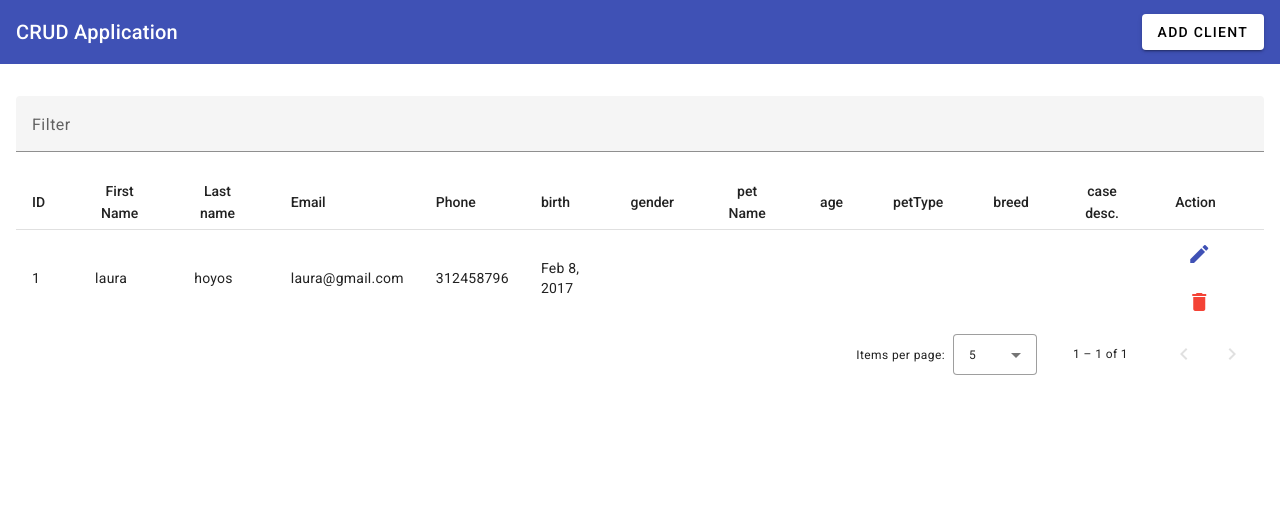
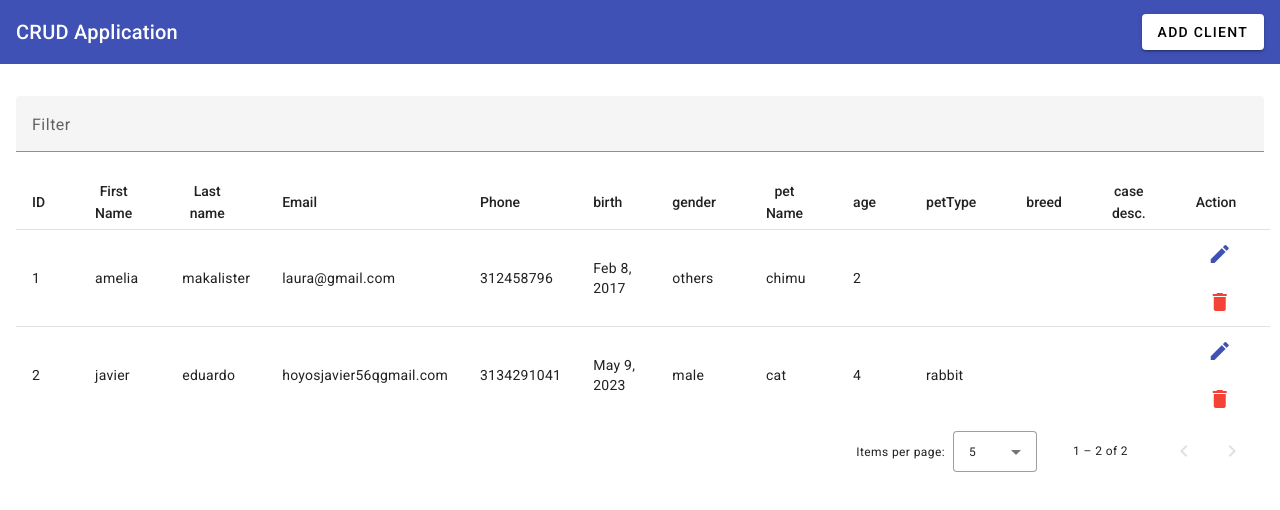
Before and after one commit to Lauhs0402/angularCRUD, an Angular app: page / in a window 1280 px wide. Shown: the top 510 px of the page. Built offline with nearby package versions, Linux system fonts and the light colour scheme; data requests are answered from the project's data file.

Commit message:
adding changes for editing and deleting records

```diff
--- a/db.json
+++ b/db.json
@@ -18,18 +18,32 @@
   },
   "customer": [
     {
-      "firstName": "laura",
-      "lastName": "hoyos",
+      "firstName": "amelia",
+      "lastName": "makalister",
       "email": "laura@gmail.com",
       "phone": 312458796,
       "birth": "2017-02-08T05:00:00.000Z",
-      "gender": "",
-      "petName": "",
-      "age": "",
+      "gender": "others",
+      "petName": "chimu",
+      "age": 2,
       "petType": "",
       "breed": "",
       "caseDescription": "",
       "id": 1
+    },
+    {
+      "firstName": "javier",
+      "lastName": "eduardo",
+      "email": "hoyosjavier56qgmail.com",
+      "phone": 3134291041,
+      "birth": "2023-05-09T05:00:00.000Z",
+      "gender": "male",
+      "petName": "cat",
+      "age": 4,
+      "petType": "rabbit",
+      "breed": "",
+      "caseDescription": "",
+      "id": 2
     }
   ]
 }
--- a/src/app/app.component.html
+++ b/src/app/app.component.html
@@ -95,8 +95,8 @@
       <ng-container matColumnDef="action">
         <th mat-header-cell *matHeaderCellDef mat-sort-header> Action </th>
         <td mat-cell *matCellDef="let row">
-          <button mat-icon-button>
-            <mat-icon color="primary">
+          <button mat-icon-button color="primary"  (click)="openEditForm(row)">
+            <mat-icon >
               edit
             </mat-icon>
           </button>
--- a/src/app/app.component.ts
+++ b/src/app/app.component.ts
@@ -83,4 +83,19 @@ displayedColumns: string[] = [
         error: console.log,
       })
     }
+
+    openEditForm(data:any){
+      const dialogRef = this._dialog.open(EmpAddEditComponent, {
+        data,
+      });
+
+      dialogRef.afterClosed().subscribe({
+        next:(val) => {
+          if (val) {
+            this.getCustomerList();
+          }
+        }
+      })
+
+    }
 }
--- a/src/app/emp-add-edit/emp-add-edit.component.html
+++ b/src/app/emp-add-edit/emp-add-edit.component.html
@@ -68,6 +68,6 @@
     </div>
     <div class="action" mat-dialog-actions>
         <button mat-raised-button type="button" [mat-dialog-close]="false">Cancel</button>
-        <button mat-raised-button color="primary" type="submit">Save</button>
+        <button mat-raised-button color="primary" type="submit">{{data ? 'update':'save'}}</button>
     </div>
 </form>
--- a/src/app/emp-add-edit/emp-add-edit.component.ts
+++ b/src/app/emp-add-edit/emp-add-edit.component.ts
@@ -1,7 +1,8 @@
-import { Component } from '@angular/core';
+import { Component, Inject, OnInit } from '@angular/core';
 import { FormBuilder, FormGroup } from '@angular/forms';
 import { CustomersService } from '../services/customers.service';
 import { MatDialogRef } from '@angular/material/dialog';
+import { MAT_DIALOG_DATA } from '@angular/material/dialog';
 
 
 @Component({
@@ -9,7 +10,7 @@ import { MatDialogRef } from '@angular/material/dialog';
   templateUrl: './emp-add-edit.component.html',
   styleUrls: ['./emp-add-edit.component.scss']
 })
-export class EmpAddEditComponent {
+export class EmpAddEditComponent implements OnInit{
   empForm: FormGroup;
 
   petType : string[] = [
@@ -22,7 +23,10 @@ export class EmpAddEditComponent {
   constructor(
     private _fb: FormBuilder,
     private _empService: CustomersService,
-    private _dialogRef: MatDialogRef<EmpAddEditComponent>) {
+    private _dialogRef: MatDialogRef<EmpAddEditComponent>,
+    @Inject(MAT_DIALOG_DATA) public data: any)
+
+    {
     this.empForm = this._fb.group({
       firstName: '',
       lastName: '',
@@ -38,8 +42,25 @@ export class EmpAddEditComponent {
     })
   }
 
+  ngOnInit(): void{
+    this.empForm.patchValue(this.data);
+  }
+
   onFormSubmit(){
     if(this.empForm.valid){
+      if(this.data){
+        this._empService
+        .updateCustomer(this.data.id, this.empForm.value)
+        .subscribe({
+          next: (val: any) => {
+            alert('customer detail updated');
+            this._dialogRef.close(true);
+          },
+          error : (err:any) => { console.error(err) }
+        } );
+
+      } else {
+
         this._empService.addCustomer(this.empForm.value).subscribe({
           next: (val: any) => {
             alert('customer added successfully');
@@ -47,6 +68,9 @@ export class EmpAddEditComponent {
           },
           error : (err:any) => { console.error(err) }
         } );
+
+      }
+
     }
   }
 
--- a/src/app/services/customers.service.ts
+++ b/src/app/services/customers.service.ts
@@ -13,6 +13,10 @@ export class CustomersService {
   addCustomer(data: any): Observable<any> {
     return this._http.post('http://localhost:3000/customer', data);
   }
+
+  updateCustomer(id: number, data: any): Observable<any> {
+    return this._http.put(`http://localhost:3000/customer/${id}`, data);
+  }
   getCustomerList(): Observable<any> {
     return this._http.get('http://localhost:3000/customer');
   }
```
Lines whose indentation alone changed are shown as unchanged.
